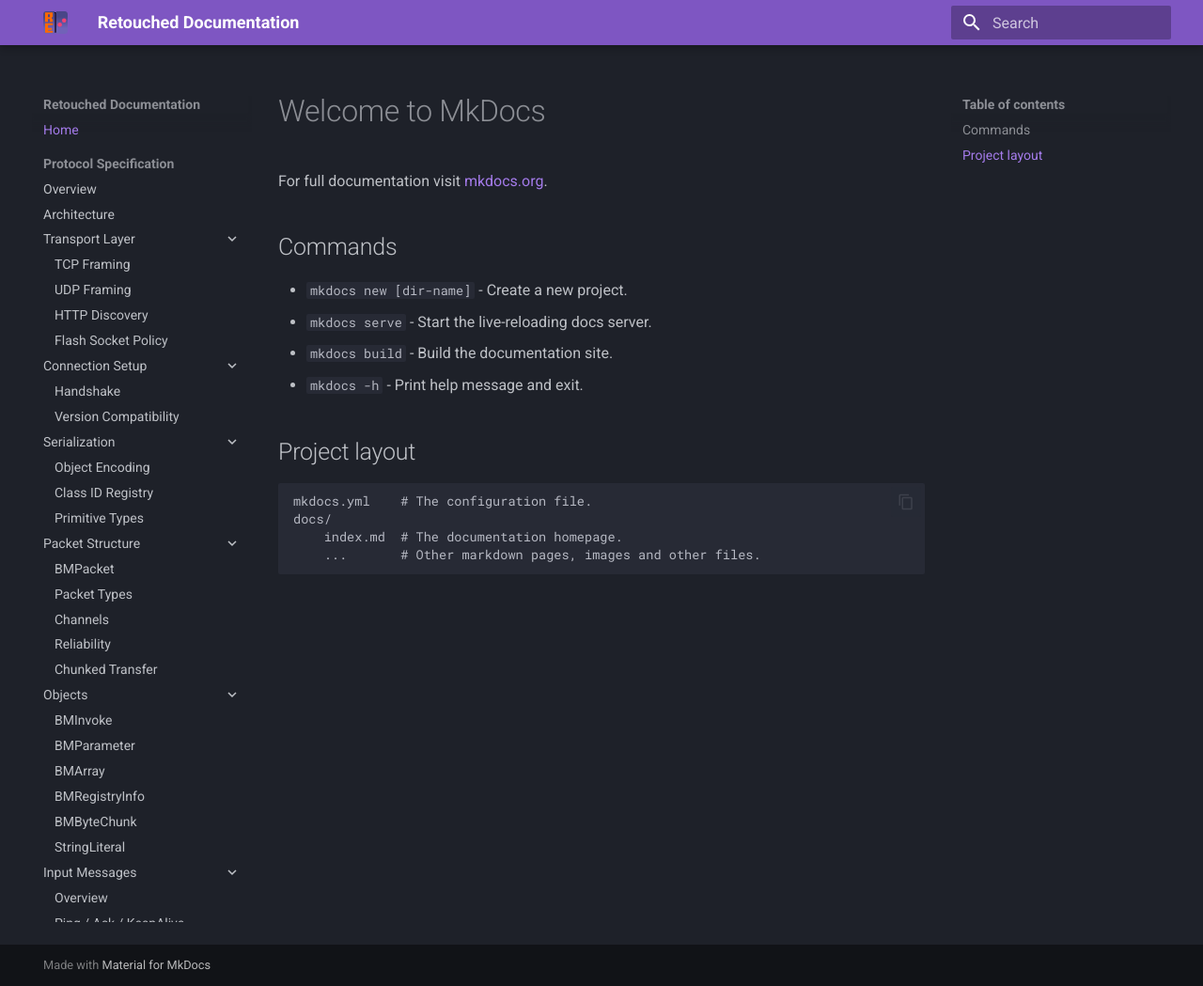
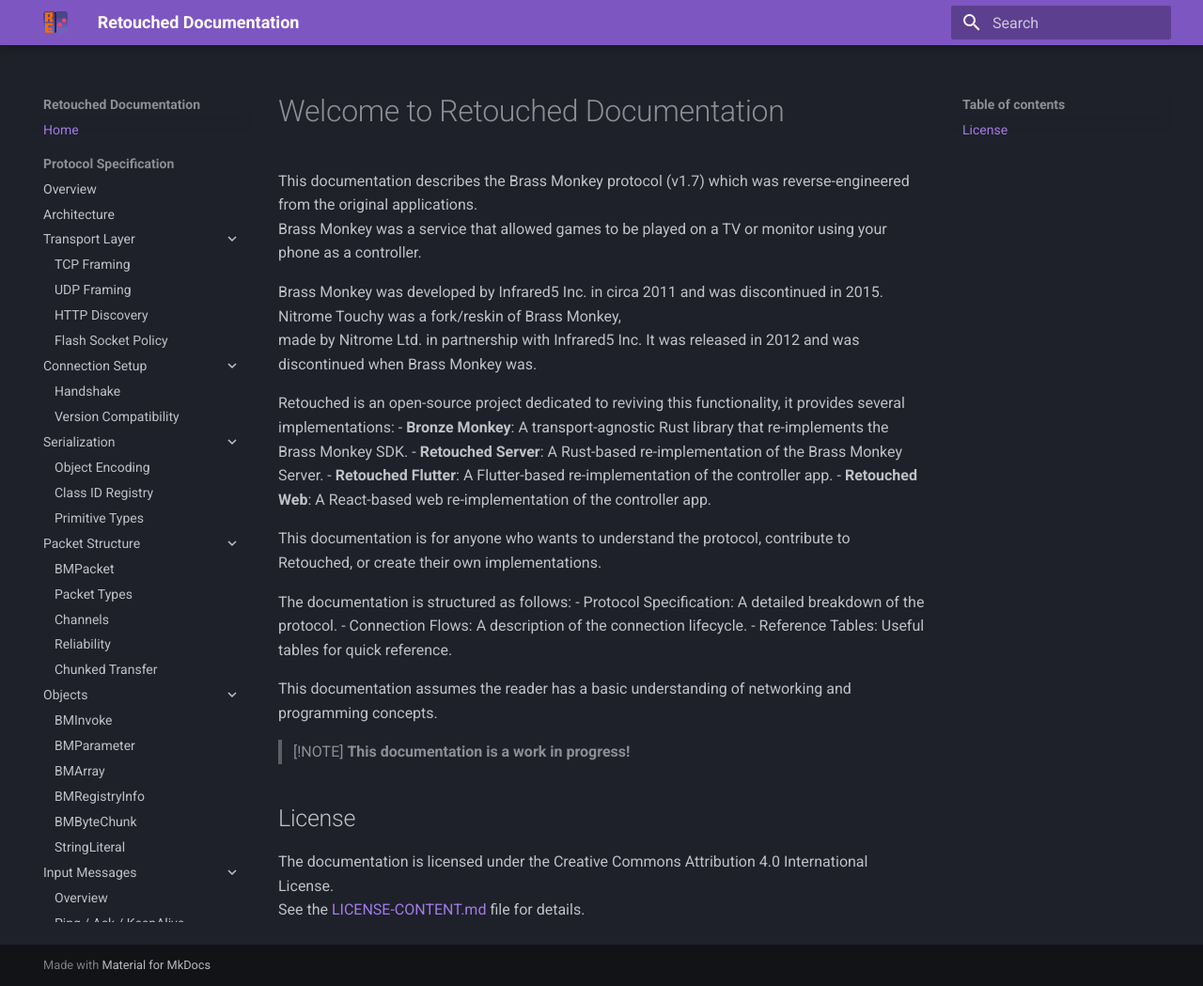
Before and after one commit to Retouched-Project/retouched-project.github.io, an MkDocs documentation site: the page built from docs/index.md, in a window 1280 px wide and 1049 px high. Shown: the whole window at 94% size. Built offline with MkDocs 1.6.1 and Material for MkDocs 9.7.7, drawn with Linux system fonts in a browser that asks for light colours.

Commit message:
docs: write index.md

```diff
--- a/docs/index.md
+++ b/docs/index.md
@@ -1,17 +1,29 @@
-# Welcome to MkDocs
+# Welcome to Retouched Documentation
 
-For full documentation visit [mkdocs.org](https://www.mkdocs.org).
+This documentation describes the Brass Monkey protocol (v1.7) which was reverse-engineered from the original applications.
+Brass Monkey was a service that allowed games to be played on a TV or monitor using your phone as a controller.
 
-## Commands
+Brass Monkey was developed by Infrared5 Inc. in circa 2011 and was discontinued in 2015. Nitrome Touchy was a fork/reskin of Brass Monkey,
+made by Nitrome Ltd. in partnership with Infrared5 Inc. It was released in 2012 and was discontinued when Brass Monkey was.
 
-* `mkdocs new [dir-name]` - Create a new project.
-* `mkdocs serve` - Start the live-reloading docs server.
-* `mkdocs build` - Build the documentation site.
-* `mkdocs -h` - Print help message and exit.
+Retouched is an open-source project dedicated to reviving this functionality, it provides several implementations:
+- **Bronze Monkey**: A transport-agnostic Rust library that re-implements the Brass Monkey SDK.
+- **Retouched Server**: A Rust-based re-implementation of the Brass Monkey Server.
+- **Retouched Flutter**: A Flutter-based re-implementation of the controller app.
+- **Retouched Web**: A React-based web re-implementation of the controller app.
 
-## Project layout
+This documentation is for anyone who wants to understand the protocol, contribute to Retouched, or create their own implementations.
 
-    mkdocs.yml    # The configuration file.
-    docs/
-        index.md  # The documentation homepage.
-        ...       # Other markdown pages, images and other files.
+The documentation is structured as follows:
+- Protocol Specification: A detailed breakdown of the protocol.
+- Connection Flows: A description of the connection lifecycle.
+- Reference Tables: Useful tables for quick reference.
+
+This documentation assumes the reader has a basic understanding of networking and programming concepts.
+
+> [!NOTE]
+> **This documentation is a work in progress!**
+
+## License
+The documentation is licensed under the Creative Commons Attribution 4.0 International License.
+See the [LICENSE-CONTENT.md](https://github.com/Retouched-Project/retouched-project.github.io/blob/main/LICENSE-CONTENT.md) file for details.
```
Also changed, not shown: LICENSE-CONTENT.md (added, +18 -0 lines), LICENSE-IMAGES.md (deleted, +0 -16 lines), README.md (+3 -3 lines).
